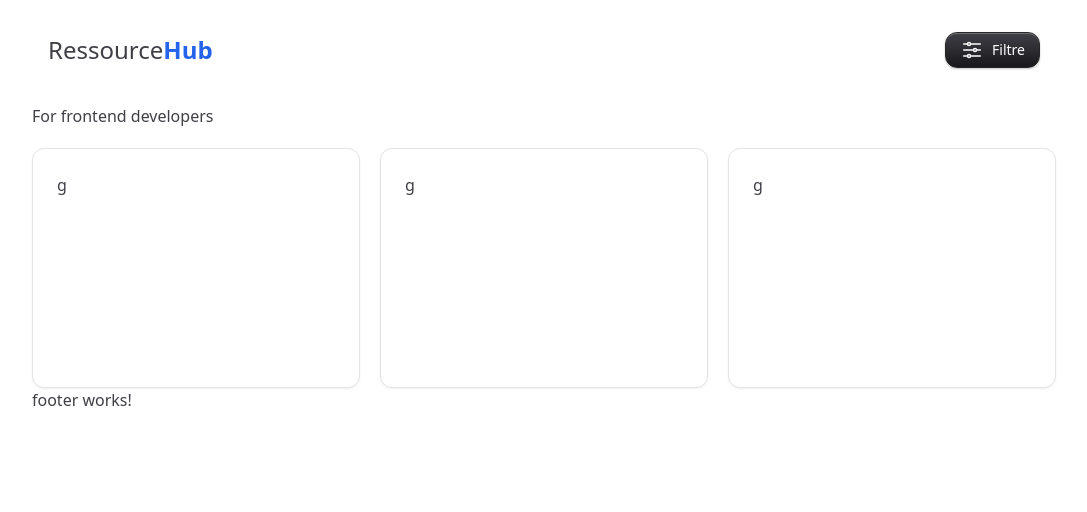
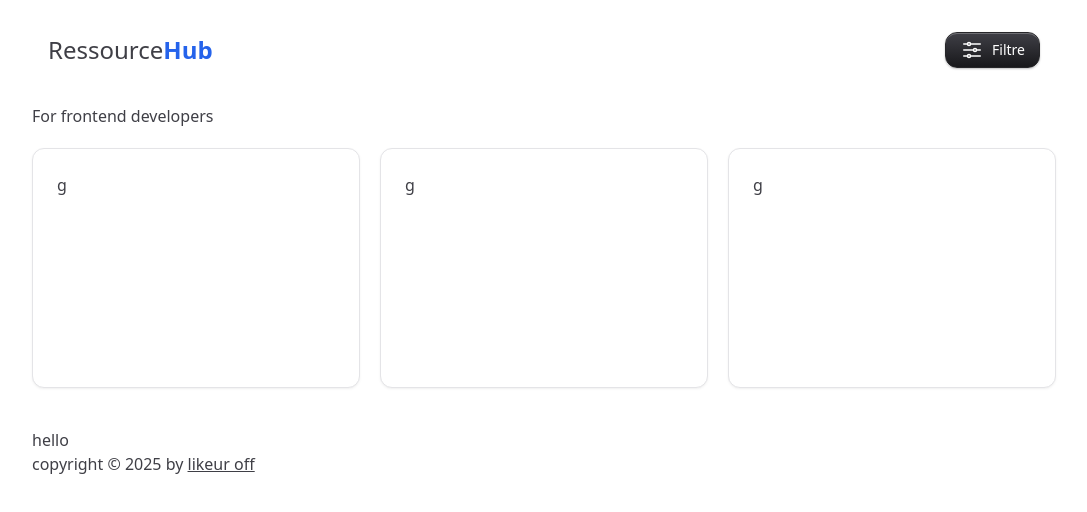
Before and after one commit to Likeur/ressourceshub, an Angular app: page /home in a window 1280 px wide. Shown: the top 512 px of the page, without its empty margins (96-1183 px from the left). Built offline with nearby package versions, Linux system fonts and the light colour scheme.

Commit message:
customizing footer

```diff
--- a/src/app/components/footer/footer.component.html
+++ b/src/app/components/footer/footer.component.html
@@ -1 +1,4 @@
-<p>footer works!</p>
+<footer class="py-10">
+    <h1>hello </h1>
+    <p>copyright &copy; 2025 by <a href="portfolio.likeuroff.com" class="underline">likeur off</a></p>
+</footer>
```
